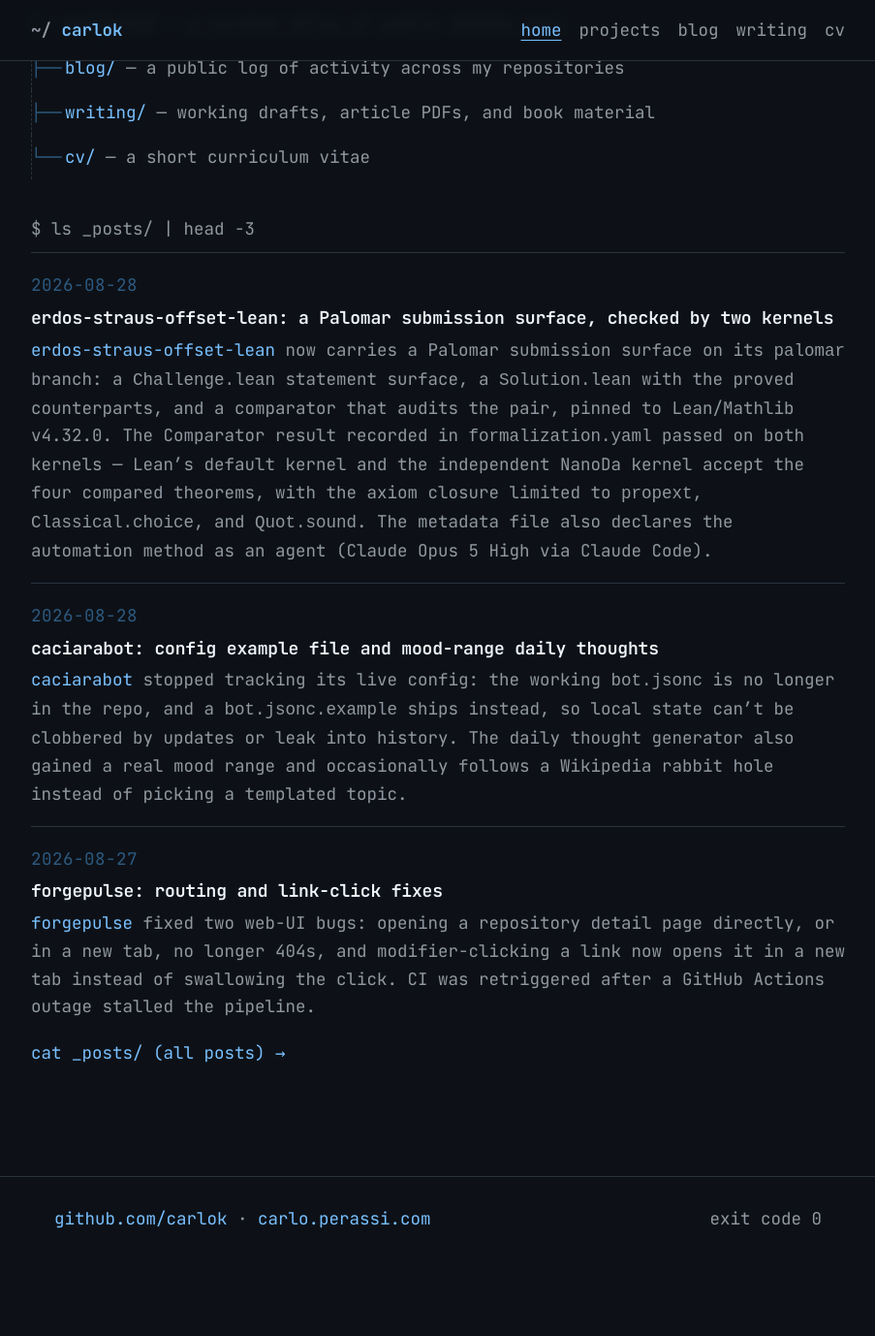
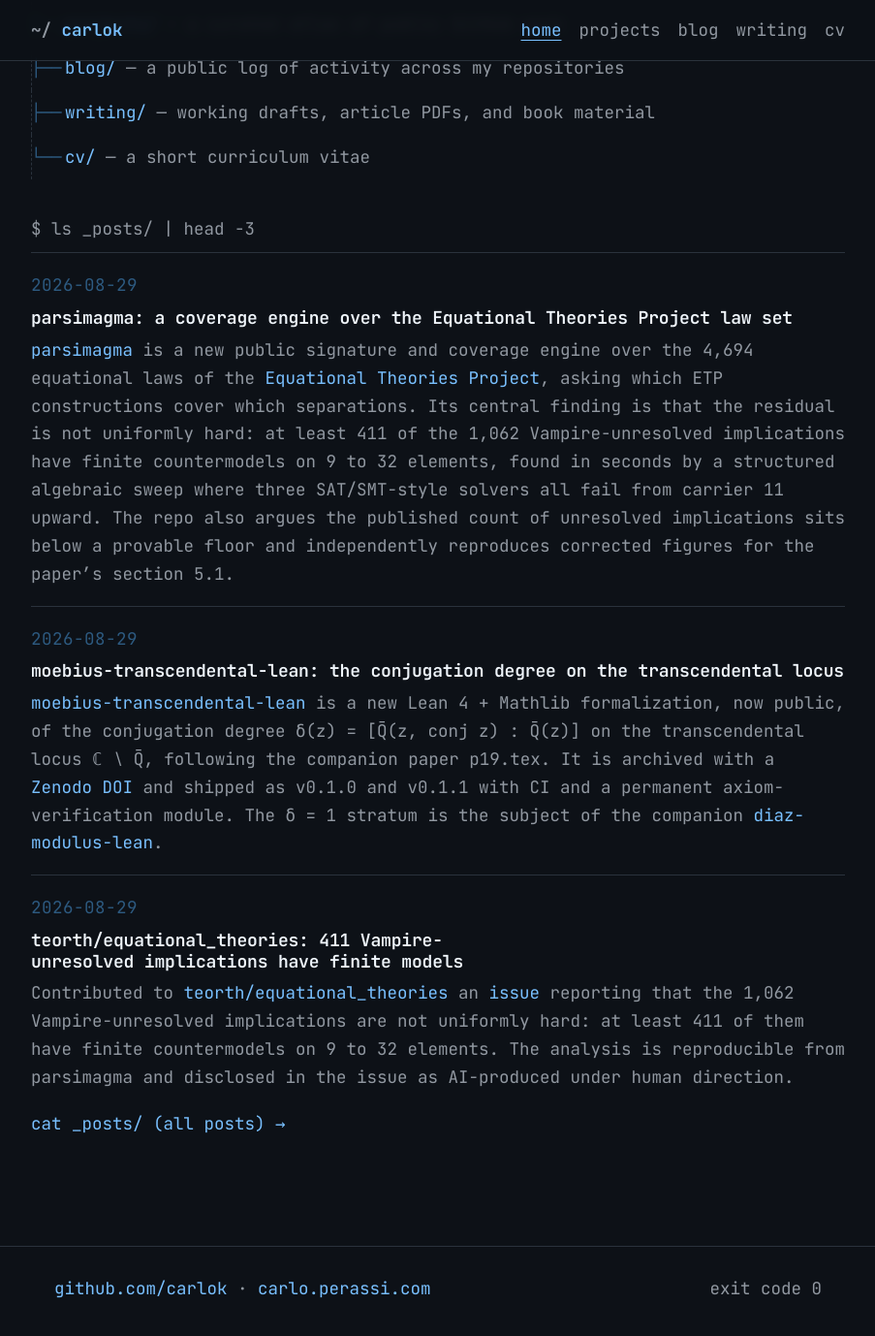
Before and after one commit to carlok/carlok.github.io, a Jekyll site: the page built from index.md, in a window 1280 px wide and 1400 px high, scrolled down 695 px. Shown: the top 1378 px of the window at 97% size, without its empty margins (188-1091 px from the left). Built offline with Jekyll 4.4.1, drawn with Linux system fonts in a browser that asks for light colours; before the commit the page ends 2023 px from its top, so only the background shows below that.

Commit message:
post: moebius-transcendental-lean, parsimagma, equational_theories#1474, diaz-modulus palomar surface; projects: add two new repos

```diff
--- /dev/null
+++ b/_posts/2026-08-29-equational-theories-1474.md
@@ -0,0 +1,12 @@
+---
+title: "teorth/equational_theories: 411 Vampire-unresolved implications have finite models"
+date: 2026-08-29
+tags: [math, contribution]
+---
+
+Contributed to [teorth/equational_theories](https://github.com/teorth/equational_theories)
+an [issue](https://github.com/teorth/equational_theories/issues/1474) reporting
+that the 1,062 Vampire-unresolved implications are not uniformly hard: at least
+411 of them have finite countermodels on 9 to 32 elements. The analysis is
+reproducible from parsimagma and disclosed in the issue as AI-produced under
+human direction.
--- /dev/null
+++ b/_posts/2026-08-29-moebius-transcendental-lean.md
@@ -0,0 +1,13 @@
+---
+title: "moebius-transcendental-lean: the conjugation degree on the transcendental locus"
+date: 2026-08-29
+tags: [lean4, math, research]
+---
+
+[moebius-transcendental-lean](https://github.com/carlok/moebius-transcendental-lean)
+is a new Lean 4 + Mathlib formalization, now public, of the conjugation degree
+δ(z) = [Q̄(z, conj z) : Q̄(z)] on the transcendental locus ℂ ∖ Q̄, following the
+companion paper p19.tex. It is archived with a
+[Zenodo DOI](https://doi.org/10.5281/zenodo.22146649) and shipped as v0.1.0 and
+v0.1.1 with CI and a permanent axiom-verification module. The δ = 1 stratum is
+the subject of the companion [diaz-modulus-lean](https://github.com/carlok/diaz-modulus-lean).
--- /dev/null
+++ b/_posts/2026-08-29-parsimagma.md
@@ -0,0 +1,16 @@
+---
+title: "parsimagma: a coverage engine over the Equational Theories Project law set"
+date: 2026-08-29
+tags: [math, tool, research]
+---
+
+[parsimagma](https://github.com/carlok/parsimagma) is a new public signature and
+coverage engine over the 4,694 equational laws of the
+[Equational Theories Project](https://teorth.github.io/equational_theories/),
+asking which ETP constructions cover which separations. Its central finding is
+that the residual is not uniformly hard: at least 411 of the 1,062
+Vampire-unresolved implications have finite countermodels on 9 to 32 elements,
+found in seconds by a structured algebraic sweep where three SAT/SMT-style
+solvers all fail from carrier 11 upward. The repo also argues the published
+count of unresolved implications sits below a provable floor and independently
+reproduces corrected figures for the paper's section 5.1.
--- a/projects.md
+++ b/projects.md
@@ -30,6 +30,8 @@ permalink: /projects/
 
 ## Math, computation, and formal experiments
 
+- [moebius-transcendental-lean](https://github.com/carlok/moebius-transcendental-lean) — Lean 4 formalization of the conjugation degree on the transcendental locus (companion to p19), archived with a Zenodo DOI.
+- [parsimagma](https://github.com/carlok/parsimagma) — magma signature and coverage engine over the Equational Theories Project law set.
 - [diaz-modulus-lean](https://github.com/carlok/diaz-modulus-lean) — Lean 4 formalization of a negative result on Diaz's modulus conjecture: a candidate's conjugate is a rational function of it, so no algebraic-hull matrix statement can separate it from an ordinary complex number.
 - [erdos-straus-offset-lean](https://github.com/carlok/erdos-straus-offset-lean) — Lean 4-verified fixed-divisor offset construction for 4/n = 1/x + 1/y + 1/z (not a proof of Erdős–Straus).
 - [LeanFrontier](https://carlok.github.io/LeanFrontier/) — open Lean 4 library of machine-generated, kernel-verified mathematics on Mathlib.
```
Also changed, not shown: _posts/2026-08-29-diaz-modulus-palomar.md (added, +12 -0 lines).
